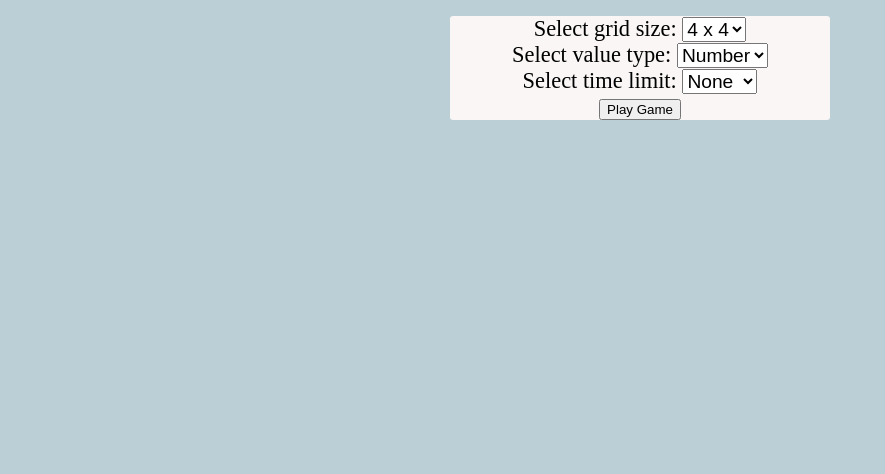
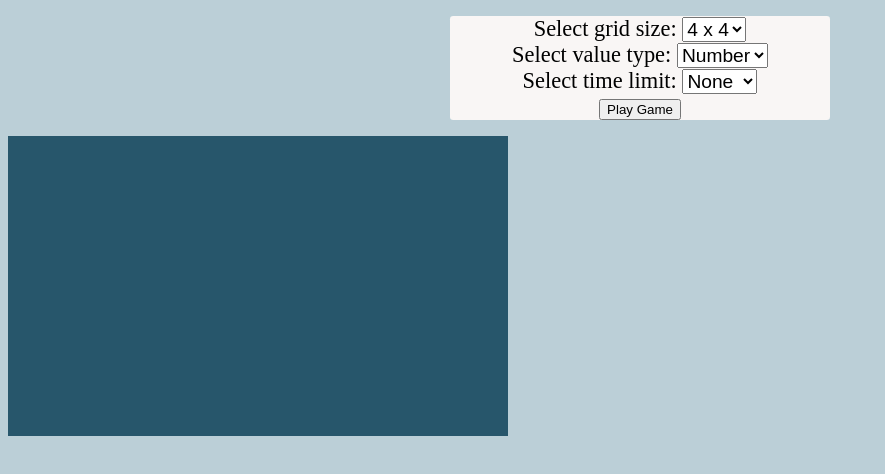
Before and after one commit to JesseRM/Match-Pairs, a website built with webpack: page public/dist/html/index.html in a window 1280 px wide. Both pictures are taken after a click on the button "Play Game". Shown: the part 122-596 px from the top of the page, without its empty margins (0-885 px from the left). Built offline with nearby package versions, Linux system fonts and the light colour scheme.

Commit message:
Create Canvas class

```diff
--- /dev/null
+++ b/public/src/js/canvas.js
@@ -0,0 +1,18 @@
+class Canvas {
+    constructor(width, height, backgroundColor, element) {
+        this.width = width;
+        this.height = height;
+        this.element = element;
+        this.backgroundColor = backgroundColor;
+        this.ctx = this.element.getContext('2d');
+    }
+
+    draw() {
+        this.element.width = this.width;
+        this.element.height = this.height;
+        this.ctx.fillStyle = this.backgroundColor;
+        this.ctx.fillRect(0, 0, this.width, this.height);
+    }
+}
+
+export {Canvas}
--- a/public/src/js/matchpairs.js
+++ b/public/src/js/matchpairs.js
@@ -1,2 +1,14 @@
-const canvas = document.querySelector('#canvas');
-const ctx = canvas.getContext('2d');
+import {Canvas} from './canvas'
+
+const playBtn = document.querySelector('#play-btn');
+const canvas = new Canvas(500, 300, '#27566B', document.querySelector('#canvas'))
+const game = {
+    options: {
+        grid: '4 x 4',
+        type: 'number'
+    }
+}
+
+playBtn.addEventListener('click', () => {
+    canvas.draw();
+});
```
Also changed, not shown: public/dist/html/index.html, public/dist/js/bundle.js (added).
